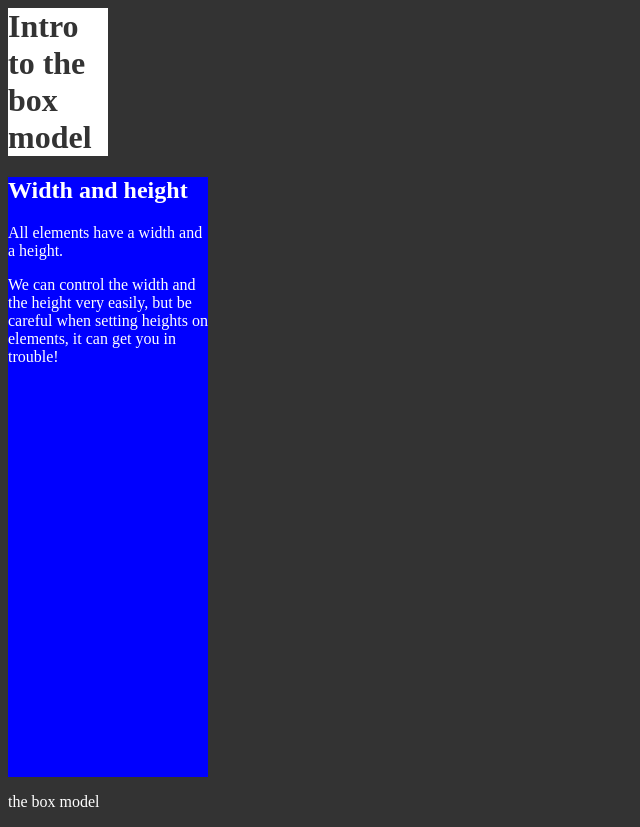
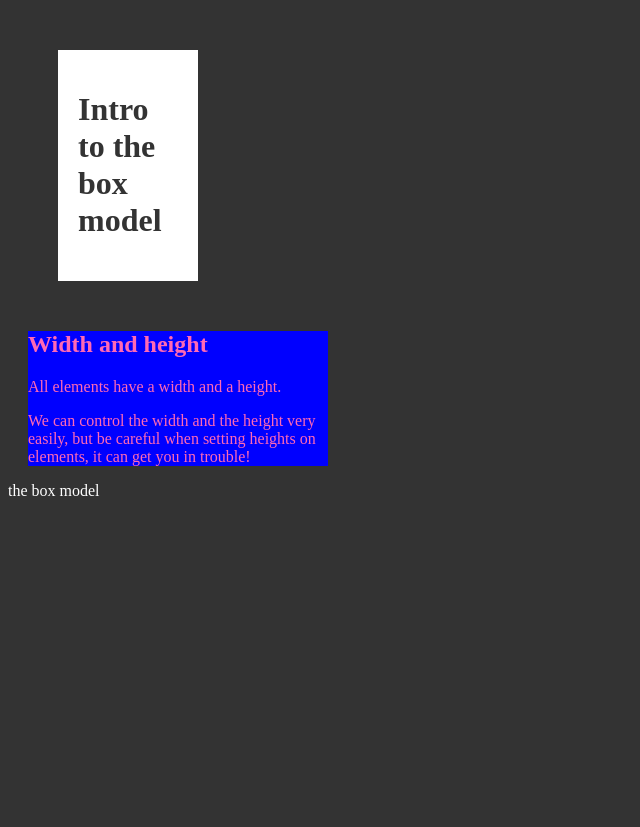
Before and after one commit to bofur24/FrontEnd-Career, a plain HTML site: page Module-2/Project-1/box-model.html in a window 1280 px wide. Shown: the whole page, without its empty margins (0-640 px from the left). After the commit the page ends 800 px from the top, so only its background shows below. Drawn offline with Linux system fonts and the light colour scheme.

Commit message:
Margin and Padding

```diff
--- a/Module-2/Project-1/css/style-box-model.css
+++ b/Module-2/Project-1/css/style-box-model.css
@@ -7,11 +7,18 @@ header {
     background-color: white;
     color: #333;
     width: 100px;
+    margin: 50px;
+    padding: 20px;
 }
 
 main {
     background-color: blue;
-    color: #fff;
-    width: 200px;
-    height: 600px;
+    color: hotpink;
+    width: 300px;
+    margin: 10px 20px
 }
+
+/*  margin: 25px 10px 25px 10px top right bottom left
+    margin: 10px all sides
+    margin: 10px 20px top/bottom & right/left
+    margin: 25px 10px 15px top left/right bottom */
```
